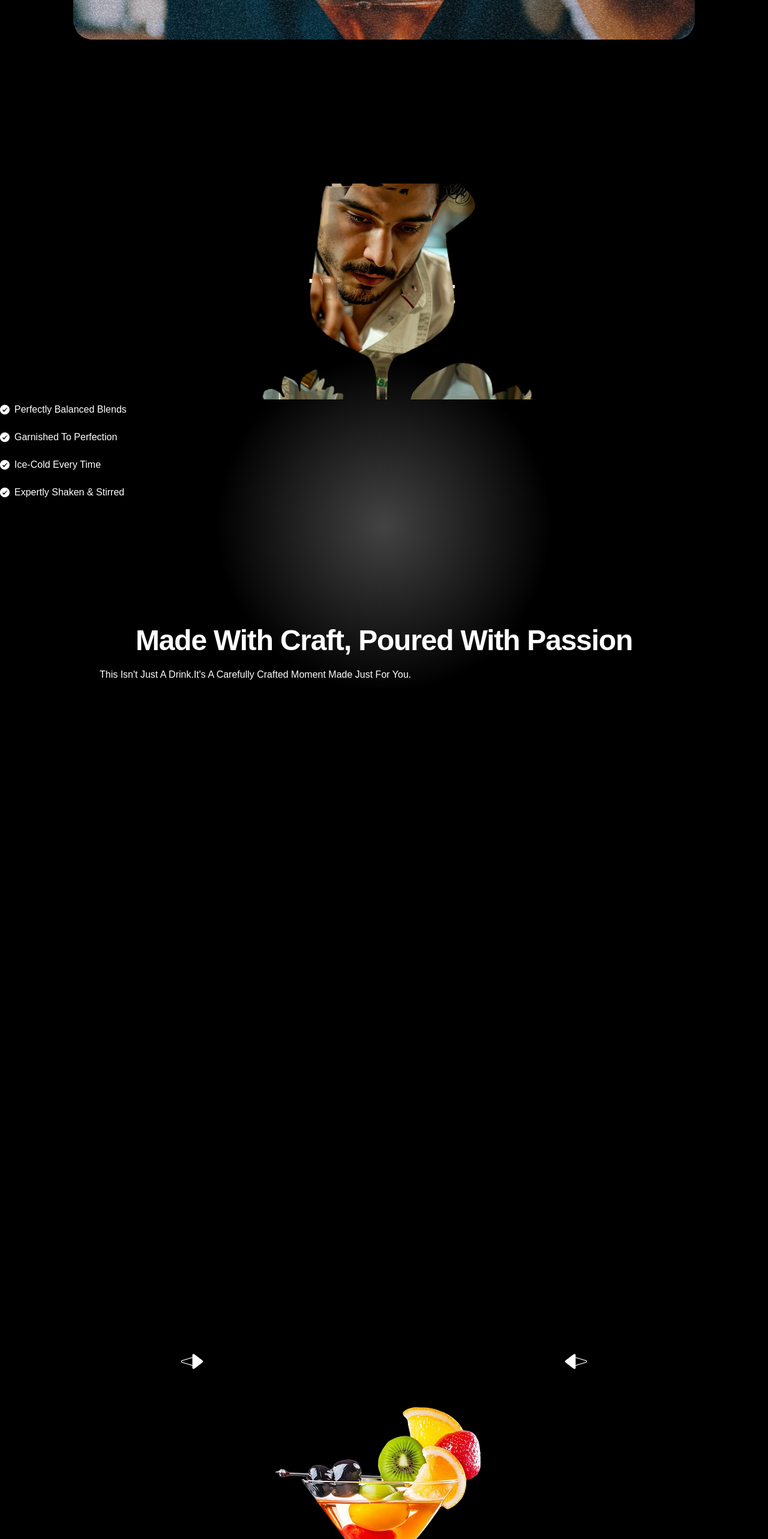
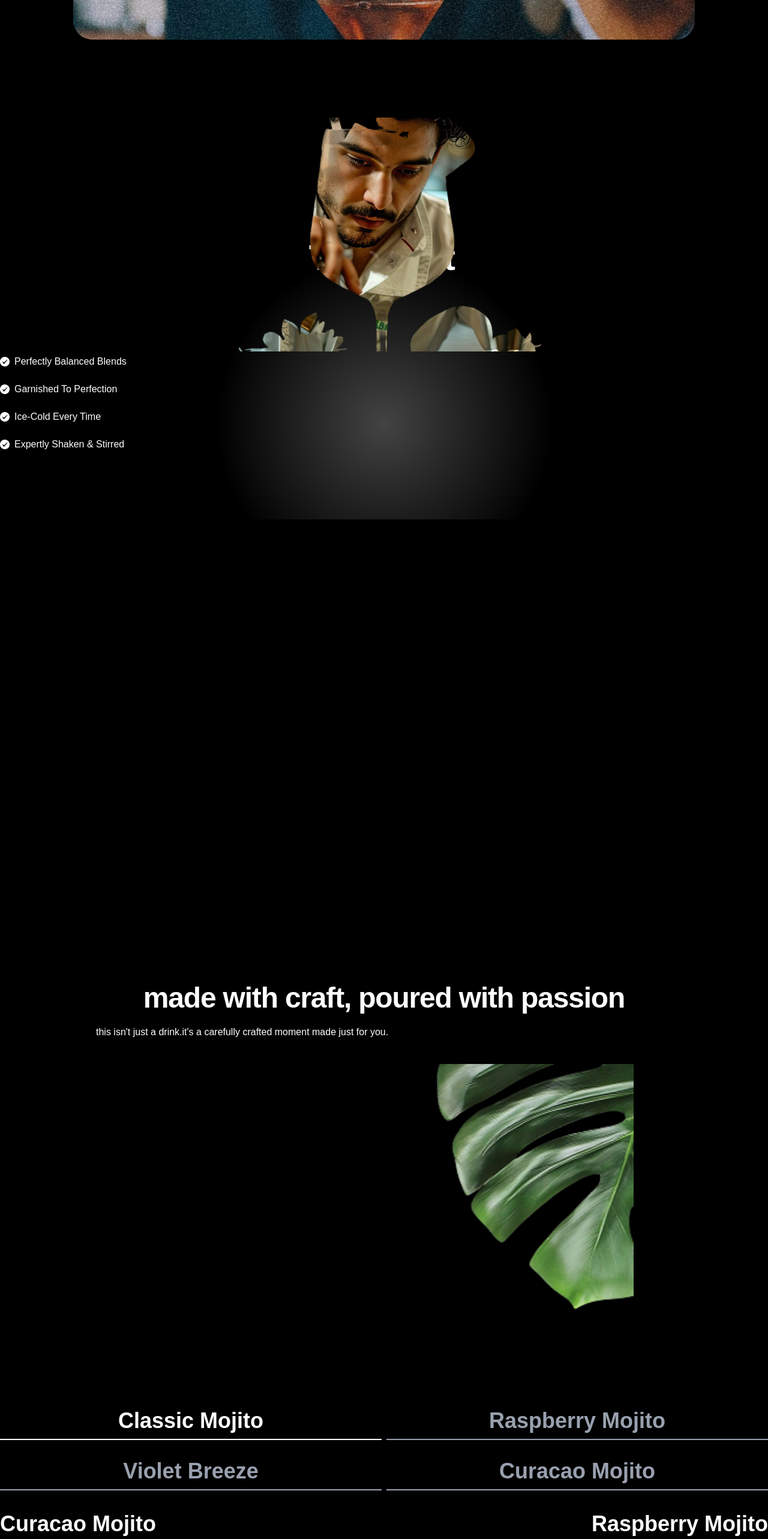
Before and after one commit to TrainedDev/Velora, a React (Vite) app: page / in a window 1280 px wide. Shown: the part 3298-5864 px from the top of the page at 60% size. Built offline with nearby package versions, Linux system fonts and the light colour scheme.

Commit message:
add footer and update art section

```diff
--- a/src/App.jsx
+++ b/src/App.jsx
@@ -4,6 +4,7 @@ import Cocktails from "./sections/Cocktails";
 import Hero from "./sections/Hero";
 import Navbar from "./sections/Navbar";
 import Menu from "./sections/Menu";
+import Footer from "./sections/Footer";
 
 const App = () => {
   return (
@@ -14,6 +15,7 @@ const App = () => {
       <About />
       <Art />
       <Menu />
+      <Footer />
     </main>
   );
 };
--- a/src/index.css
+++ b/src/index.css
@@ -35,7 +35,7 @@ body {
 
 @utility radial-gradient {
     background: radial-gradient(
-            circle 35rem at 50% 75%,
+            circle var(--gradient-size, 35rem) at 50% var(--gradient-y, 80%),
             #434343 0%,
             #000 50%,
             transparent 100%
--- a/src/sections/Art.jsx
+++ b/src/sections/Art.jsx
@@ -6,7 +6,8 @@ import gsap from "gsap";
 gsap.registerPlugin(ScrollTrigger);
 const Art = () => {
   useGSAP(() => {
-    gsap.timeline({
+    gsap
+      .timeline({
         scrollTrigger: {
           trigger: "#art-text",
           start: "20% 25%",
@@ -14,7 +15,7 @@ const Art = () => {
           // markers: true,
           scrub: 1,
           pin: true,
-        pinSpacing: 'margin'
+          pinSpacing: "margin",
         },
       })
       .to("#art-heading", {
@@ -27,34 +28,30 @@ const Art = () => {
         duration: 1,
         ease: "power1.inOut",
       })
-    .to('#art-img', {
+      .to("#art-img", {
         scale: 1,
-      maskSize: '300%',
+        maskSize: "300%",
         duration: 1,
-      maskPosition: 'center',
+        maskPosition: "center",
         ease: "power1.inOut",
-    })
-
-
-
+      });
   }, []);
 
   return (
+    <>
       <section
         id="art-text"
-    className="w-full flex-col-center justify-start h-auto w-full capitalize radial-gradient">
-      <div
-       className="flex-col-center items-center relative w-full min-h-dvh">
-        <div
-          className="flex absolute justify-center items-end w-full h-[75%]"
+        className="w-full flex-col-center justify-start h-auto capitalize radial-gradient"
       >
+        <div className="flex-col-center items-center relative w-full min-h-dvh">
+          <div className="flex absolute justify-center items-end w-full h-[65%]">
             <h1
               id="art-heading"
-            className="absolute tracking-widest font-extrabold h-[60%] w-[100%] flex-row-center justify-center text-6xl"
+              className="absolute tracking-widest font-extrabold h-[60%] w-full flex-row-center justify-center text-6xl"
             >
               the art
             </h1>
-          <div  className="absolute overflow-hidden rounded-[9%] flex items-end justify-center h-[60%] w-full flex justify-center">
+            <div className="absolute overflow-hidden rounded-[9%] flex items-end justify-center h-[75%] w-full">
               <img
                 id="art-img"
                 className="masked-img size-full object-center object-cover"
@@ -79,7 +76,8 @@ const Art = () => {
             </ul>
           </div>
         </div>
-      <div className="flex-col-center relative justify-end p-2 w-full h-70 text-center gap-5">
+      </section>
+      <div className="flex-col-center relative justify-end w-full h-7 text-center gap-5">
         <h1 className="w-2/3">made with craft, poured with passion</h1>
 
         <p className="w-3/4 text-start">
@@ -87,7 +85,7 @@ const Art = () => {
           you.
         </p>
       </div>
-    </section>
+    </>
   );
 };
 
--- /dev/null
+++ b/src/sections/Footer.jsx
@@ -0,0 +1,42 @@
+const ooter = () => {
+  return (
+    <section className="flex-col-center h-screen z-10 justify-center gap-5 w-full relative radial-gradient [--gradient-y:50%]">
+      <h1>where to find us</h1>
+      <div className="flex-col-center justify-center gap-4 w-full">
+        <h2>visit our bar</h2>
+        <p>456, Raq Blvd. #404, Los Angeles, CA 90210</p>
+      </div>
+
+      <div className="flex-col-center justify-center gap-4 w-full">
+        <h2>contact us</h2>
+        <p>(555) 987-6543</p>
+        <p>hello@jsmcocktail.com</p>
+      </div>
+
+      <div className="flex-col-center justify-center gap-4 w-full">
+        <h2>Open Every Day</h2>
+        <span>
+          <p>Mon–Thu : 11:00am – 12am </p>
+          <p>Fri : 11:00am – 2am </p>
+          <p> Sat : 9:00am – 2am</p>
+          <p>Sun : 9:00am – 1am </p>
+        </span>
+        <p>hello@jsmcocktail.com</p>
+      </div>
+
+      <div className="flex-col-center justify-center gap-4 w-full">
+        <h2>socials</h2>
+        <div className="flex-row-center gap-1">
+          <img src="/images/insta.png" />
+          <img src="/images/x.png" />
+          <img src="/images/fb.png" />
+        </div>
+      </div>
+
+      <img className="w-[40%] absolute bottom-0 left-0" src="/images/footer-left-leaf.png" />
+      <img className="w-[35%] absolute top-0 right-0" src="/images/footer-right-leaf.png" />
+    </section>
+  );
+};
+
+export default ooter;
--- a/src/sections/Menu.jsx
+++ b/src/sections/Menu.jsx
@@ -1,49 +1,110 @@
-import {allCocktails} from '../constants';
-import {useState} from 'react';
+import { useGSAP } from "@gsap/react";
+import { allCocktails } from "../constants";
+import { useState } from "react";
+import gsap from "gsap";
 
 const Menu = () => {
-
   const [currentIndex, setCurrentIndex] = useState(0);
 
   const nextCocktail = () => {
-setCurrentIndex(prev => prev + 1);
+    setCurrentIndex((prev) => prev + 1);
   };
 
   const prevCocktail = () => {
-setCurrentIndex(prev => prev - 1);
+    setCurrentIndex((prev) => prev - 1);
   };
 
   const cocktail = (i) => allCocktails[i];
 
+  useGSAP(() => {
+    gsap.fromTo(
+      "#cocktail",
+      { opacity: 0, xPercent: -100 },
+      {
+        xPercent: 0,
+        opacity: 1,
+        duration: 1,
+        ease: "power1.inOut",
+      },
+    );
+  }, [currentIndex]);
+
   return (
-    <section id='menu' className='flex-col-center justify-center h-auto w-full'>
-        <ul className='grid grid-col-2 justify-items-center'>
-            {
-                allCocktails.map((ele, i) => {
-                    <li className='flex-row-center  justify-center captalize'>
+    <section
+      id="menu"
+      className="flex-col-center bg-amber-00 pt-10 justify-center h-auto w-full"
+    >
+        <img className="rotate-180 relative size-[40%] -right-40" src="images/slider-left-leaf.png" />
+      <ul className="grid grid-cols-2 w-full justify-items-center h-40 gap-2">
+        {allCocktails?.map((ele, i) => (
+          <li
+            key={i}
+            className={`flex-row-center border-b-2 w-full h-[80%] justify-center ${currentIndex === i ? "text-white" : "text-gray-400"}`}
+          >
             <h2>{ele?.name}</h2>
           </li>
-                })
-            }
+        ))}
       </ul>
 
-        <div className='flex-row-center justify-around w-full h-30'>
-            <div className='flex-col-center w-[20%]'>
-                {/* <h2>{cocktail(currentIndex - 1)?.name}</h2> */}
-            <img onClick={() => currentIndex === 0 ? setCurrentIndex(allCocktails.length - 1) : prevCocktail()} src='/images/left-arrow.png'/>
+      <div className="flex-row-center justify-between w-full text-start h-30">
+        <div className="flex-col-center items-start w-fit">
+          <h2>
+            {currentIndex === 0
+              ? cocktail(allCocktails.length - 1)?.name
+              : cocktail(currentIndex - 1)?.name}
+          </h2>
+          <img
+            onClick={() =>
+              currentIndex === 0
+                ? setCurrentIndex(allCocktails.length - 1)
+                : prevCocktail()
+            }
+            src="/images/right-arrow.png"
+          />
         </div>
-            <div className='flex-col-center w-[20%]'>
-                {/* <h2>{cocktail(currentIndex + 1)?.name}</h2> */}
-            <img onClick={() => currentIndex === allCocktails.length - 1 ? setCurrentIndex(0) : nextCocktail()}
-            src='/images/right-arrow.png'/>
+        <div className="flex-col-center items-start w-fit">
+          <h2>
+            {currentIndex === allCocktails.length - 1
+              ? cocktail(0)?.name
+              : cocktail(currentIndex + 1)?.name}
+          </h2>
+          <img
+            onClick={() =>
+              currentIndex === allCocktails.length - 1
+                ? setCurrentIndex(0)
+                : nextCocktail()
+            }
+            src="/images/left-arrow.png"
+          />
         </div>
       </div>
 
-        	<div className="cocktail">
-		 <img src={cocktail(currentIndex)?.image} className="object-contain"/>
+      <div className="w-[95%] h-150 radial-gradient [--gradient-size:30rem] [--gradient-y:35%] relative">
+        <div className="cocktail flex items-end absolute justify-center w-full h-[55%]">
+          <img
+            src={cocktail(currentIndex)?.image}
+            id="cocktail"
+            className="object-contain size-[95%] object-center "
+          />
         </div>
+
+        <div className="absolute bottom-0 h-[40%] flex-col-center gap-4 w-full">
+          <div className="flex flex-col h-[30%] w-full gap-3">
+            <p>Recipe For:</p>
+            <h2>{cocktail(currentIndex).name}</h2>
+          </div>
+          <div className="h-[70%] flex flex-col items-start gap-2">
+            <h1>{cocktail(currentIndex).title}</h1>
+            <p className="text-[16px] text-start tracking-tight">
+              {cocktail(currentIndex).description}
+            </p>
+          </div>
+        </div>
+      </div>
+
+<img src="images/slider-right-leaf.png" className="rotate-180 size-[30%] relative -left-48" />
     </section>
-  )
-}
+  );
+};
 
-export default Menu
+export default Menu;
```
Lines whose indentation alone changed are shown as unchanged.
